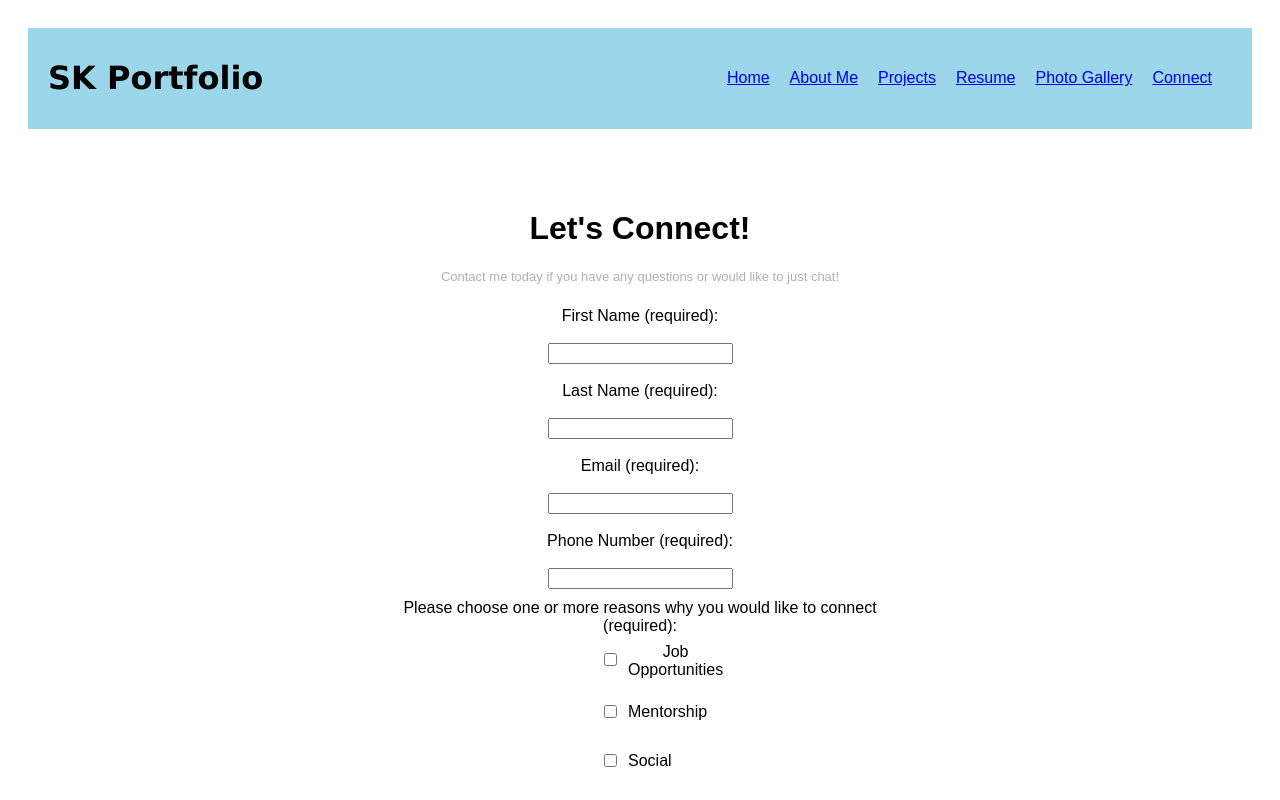
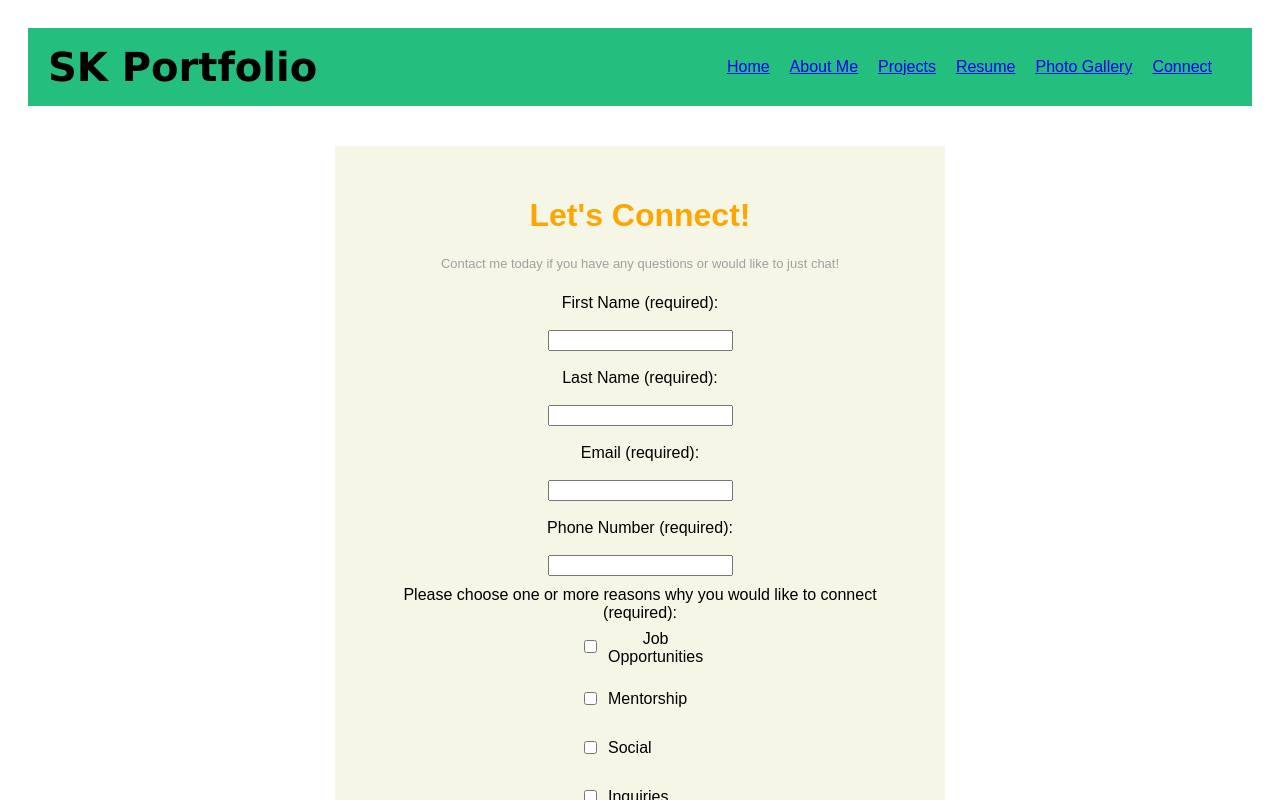
Before and after one commit to sunkim0602/CS601_FinalProject_Kim, a React (Vite) app: page /CS601_FinalProject_Kim/contact in a window 1280 px wide. Shown: the top 800 px of the page. Built offline with nearby package versions, Linux system fonts and the light colour scheme.

Commit message:
final changes

```diff
--- a/src/components/Footer.css
+++ b/src/components/Footer.css
@@ -9,7 +9,7 @@
     margin-top: 120px;
     position: relative;
     bottom: 0;
-    background-color: rgb(155, 214, 235);
+    background-color: rgb(36, 191, 126);
 }
 
 .footer-nav {
--- a/src/components/Header.css
+++ b/src/components/Header.css
@@ -6,7 +6,7 @@
     flex-wrap: nowrap;
     gap: 20px;
     padding: 10px 20px;
-    background-color: rgb(155, 214, 235);
+    background-color: rgb(36, 191, 126);
     margin-bottom: 40px;
     position: relative;
 }
@@ -134,3 +134,8 @@ body {
   font-family: 'Segoe UI', Tahoma, Geneva, Verdana, sans-serif;
   background-color: #f4f4f4;
 }
+
+.header-title{
+    font-size: 2.5rem;
+    font-weight: bold;
+}
--- a/src/components/Header.jsx
+++ b/src/components/Header.jsx
@@ -4,7 +4,7 @@ import './Header.css';
 
 const HeaderWidget = () => (
   <div className="header-row">
-    <h1 data-title="SK Portfolio">SK Portfolio</h1>
+    <div class="header-title" data-title="SK Portfolio">SK Portfolio</div>
 
     <div className="dropdown">
       <button className="menu-toggle" aria-label="Toggle Menu">☰</button>
--- a/src/pages/Biography.css
+++ b/src/pages/Biography.css
@@ -18,10 +18,10 @@
     align-items: center;
     justify-content: start;
     margin-bottom: 20px;
-    max-width: 750px
+    max-width: 900px;
+    background-color: rgba(208, 211, 131, 0.2);
  }
 
- .content {
-  padding: 20px;
-  font-family: 'Segoe UI', Tahoma, Geneva, Verdana, sans-serif;
-}
+ h1{
+   color: orange;
+ }
--- a/src/pages/ContactForm.css
+++ b/src/pages/ContactForm.css
@@ -1,25 +1,22 @@
 body {
+    font-family: Arial, sans-serif;
     display: flex;
     flex-direction: column;
-    font-family: Arial, sans-serif;
-}
 
-#formWrapper {
-    text-align: center;
-    background: white;
-    padding: 20px;
-    width: 100%;
-    max-width: 550px;
-    margin: 0 auto;
-}
-
-h1 {
-    text-align: center;
 }
 
 form {
     display: flex;
     flex-direction: column;
+}
+
+#formWrapper {
+    text-align: center;
+    background: rgb(208, 211, 131, 0.2);
+    padding: 30px;
+    width: 100%;
+    max-width: 550px;
+    margin: 0 auto;
 }
 
 #row, #row1, #row2, #row3 {
@@ -34,7 +31,7 @@ form {
     font-family: 'Arial', sans-serif;
     font-size: 13px;
     font-weight: 500;
-    color: #b5aeae;
+    color: #a39f9f;
     margin-bottom: 15px;
 }
 
@@ -73,7 +70,7 @@ input, label, button {
     flex-direction: column;
     align-items: center;
     margin: 0 auto;
-    width: 80px;
+    width: 120px;
     gap: 0em;
 }
 
@@ -139,3 +136,7 @@ input, label, button {
   font-size: 14px;
   color: #1e3a8a;
 }
+
+h1{
+    color: orange;
+}
--- a/src/pages/ContactForm.jsx
+++ b/src/pages/ContactForm.jsx
@@ -4,16 +4,17 @@ import DragAndDrop from '../components/DragAndDrop';
 
 //manages form input values
 const ContactForm = () => {
-  const [formData, setFormData] = useState({
+  const initialFormData = {
     firstName: '',
     lastName: '',
     email: '',
     phone: '',
     reasons: [],
     message: '',
-  });
+  };
 
   //useState for validation errors, character count, form submission, storing uploaded files.
+  const [formData, setFormData] = useState(initialFormData);
   const [errors, setErrors] = useState({});
   const [charCount, setCharCount] = useState(0);
   const [submitted, setSubmitted] = useState(false);
@@ -106,6 +107,14 @@ const ContactForm = () => {
     }
   };
 
+  const resetForm = () => {
+    setFormData(initialFormData);
+    setErrors({});
+    setCharCount(0);
+    setFiles([]);
+    setSubmitted(false);
+  }
+
   return (
     <div id="formWrapper">
       <h1 id="title">Let's Connect!</h1>
@@ -113,7 +122,14 @@ const ContactForm = () => {
         Contact me today if you have any questions or would like to just chat!
       </p>
 
-      {!submitted ? (
+      {submitted ? (
+        <div id="summaryMessage">
+          <p>Thank you! Your message has been sent.</p>
+          <button onClick={resetForm} id="backButton">
+            Back to Form
+          </button>
+        </div>
+      ) : (
         <form id="contactForm" onSubmit={handleSubmit}>
         <div id="row">
           <label>First Name (required):</label>
@@ -202,7 +218,7 @@ const ContactForm = () => {
             {files.map((file, index) => (
               <div
                 key={index}
-                className={fileItemClass}
+                className="file-item"
                 draggable
                 onDragStart={handleDragStart(index)}
                 onDragEnd={handleDragEnd}
@@ -216,12 +232,9 @@ const ContactForm = () => {
 
         <button type="submit" id="submitBtn">Submit</button>
       </form>
-    ) : (
-
-      <div id="summaryMessage">Thank you! Your message has been sent.</div>
-    )}
+      )}
     </div>
-    );
+  );
 };
 
 export default ContactForm;
--- a/src/pages/HomePage.css
+++ b/src/pages/HomePage.css
@@ -87,3 +87,7 @@ a[href$=".com"] {
   display: inline-block;
   position: relative;
 }
+
+.intro-name{
+    color: orange;
+}
--- a/src/pages/Projects.css
+++ b/src/pages/Projects.css
@@ -38,6 +38,10 @@
   transition: transform 0.2s;
 }
 
+.project-card {
+  background-color: rgba(208, 211, 131, 0.2);
+}
+
 .project-image:hover {
   transform: scale(1.03);
   box-shadow: 0 4px 10px rgba(0,0,0,0.2);
```
Also changed, not shown: 6 other files (tests, documents, lock files or other folders).
